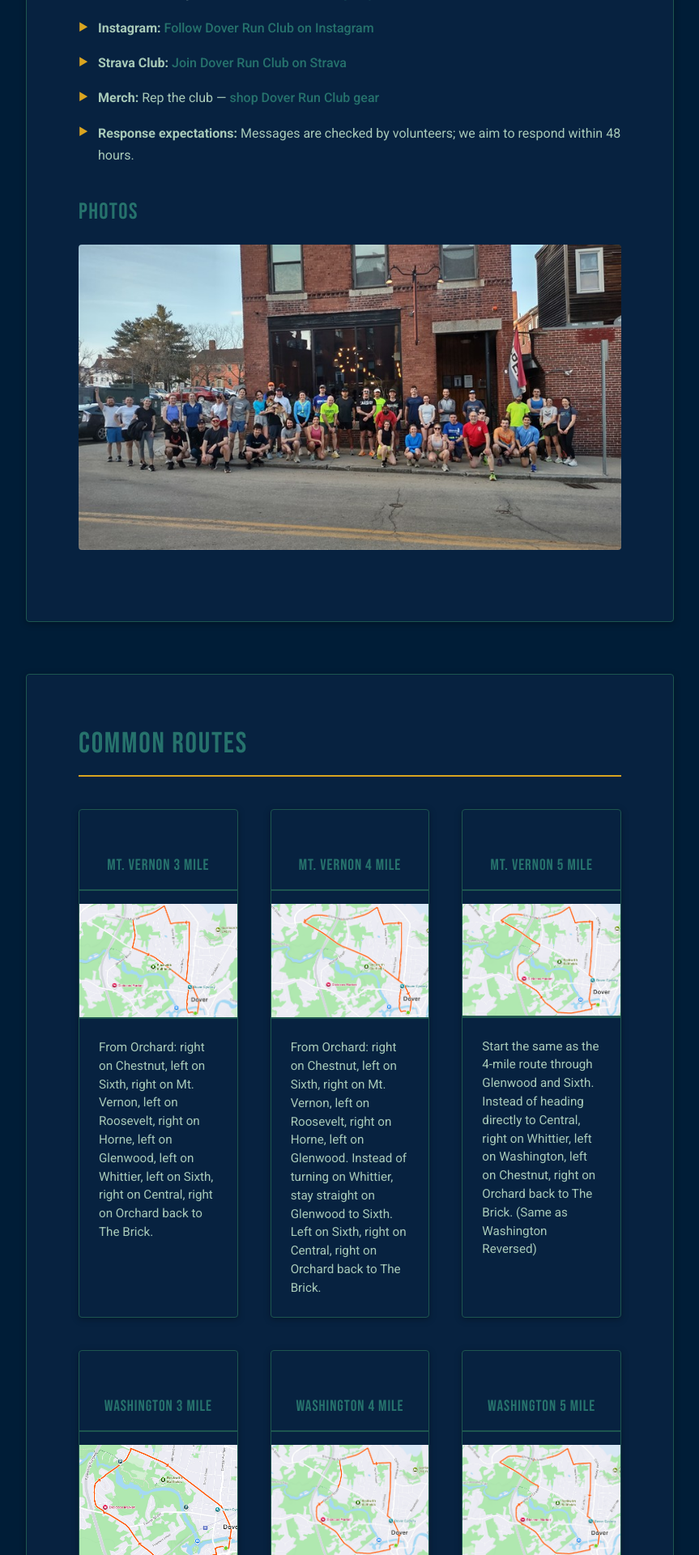
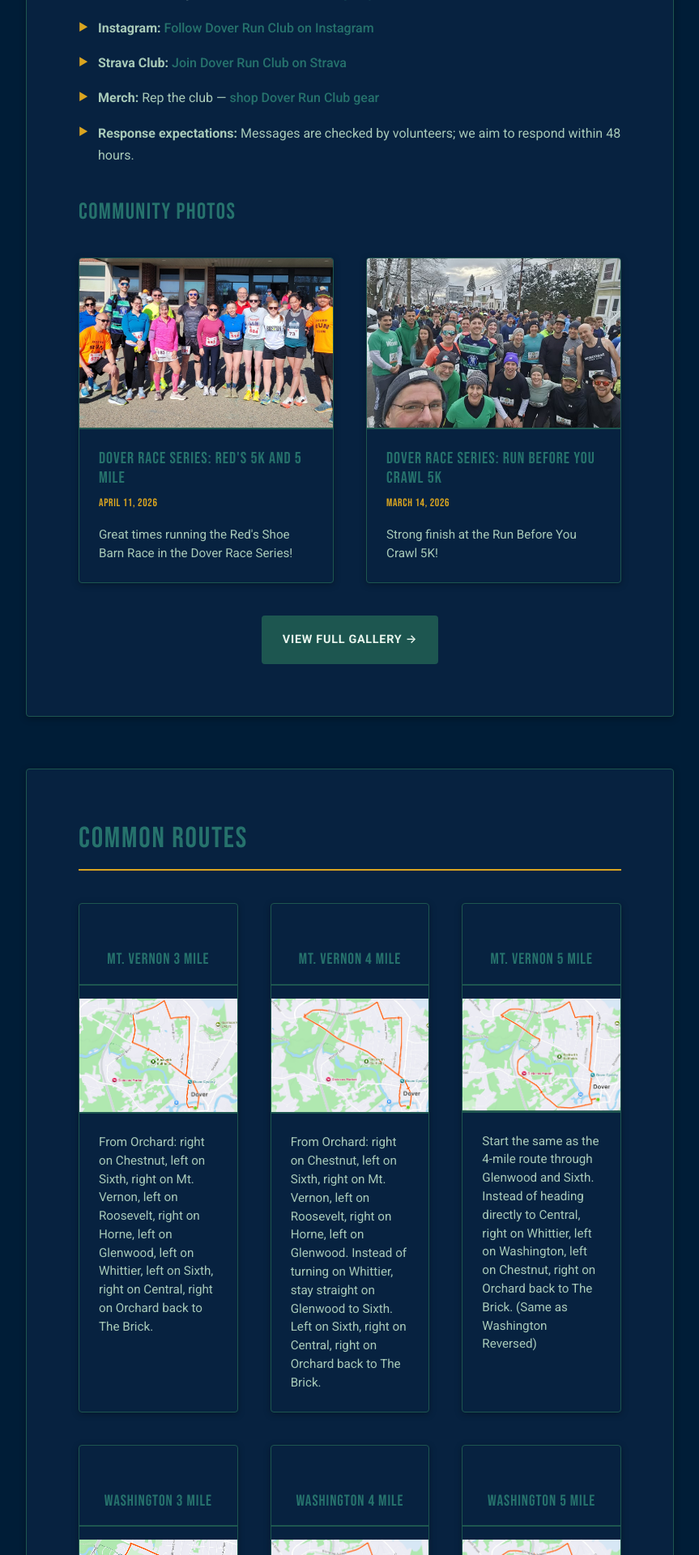
Before and after one commit to dekay2001/dover-run-club-website, a Jekyll site: the page built from index.md, in a window 1280 px wide. Shown: the part 2630-4550 px from the top of the page at 81% size, without its empty margins (208-1071 px from the left). Built offline with Jekyll 4.4.1, drawn with Linux system fonts in a browser that asks for light colours.

Commit message:
feat(gallery): add photo gallery page and integrate images with metadata

```diff
--- /dev/null
+++ b/_data/gallery.yml
@@ -0,0 +1,24 @@
+
+- image: /assets/images/2026-04-11-dover-race-series-reds-1200.jpg
+  title: "Dover Race Series: Red's 5K and 5 Mile"
+  date: "2026-04-11"
+  caption: "Great times running the Red's Shoe Barn Race in the Dover Race Series!"
+  alt: "Runners at the Dover Race Series Red's Race"
+
+- image: /assets/images/2026-03-14-dover-race-series-run-before-you-crawl-1200.jpg
+  title: "Dover Race Series: Run Before You Crawl 5K"
+  date: "2026-03-14"
+  caption: "Strong finish at the Run Before You Crawl 5K!"
+  alt: "Runners at the Run Before You Crawl 5K"
+
+- image: /assets/images/DCR_20260310-1200.jpg
+  title: "First Official Run"
+  date: "2026-03-10"
+  caption: "Our inaugurual Tuesday night run from The Brick. Great turnout and amazing energy to kick off the club!"
+  alt: "Large group of runners smiling outside The Brick"
+
+- image: /assets/images/run-club-group-photo.jpg
+  title: "Dover Middle School Pumpkin Dash 5K"
+  date: "2025-10-26"
+  caption: "Before DRC all started, Gru and his minions try to steal the best costume prize at the Dover Middle School Pumpkin Dash 5K."
+  alt: "Pumpkin Dash 5K group photo with runners in costume"
--- a/assets/css/main.css
+++ b/assets/css/main.css
@@ -664,3 +664,108 @@ main {
 .cookie-notice-btn:hover {
     background: var(--color-accent-hover);
 }
+/* Photo Gallery */
+.gallery-grid {
+    display: grid;
+    grid-template-columns: 1fr;
+    gap: var(--spacing-lg);
+    margin: var(--spacing-lg) 0;
+}
+
+@media (min-width: 768px) {
+    .gallery-grid {
+        grid-template-columns: repeat(2, 1fr);
+    }
+}
+
+.gallery-card {
+    background: var(--color-surface);
+    border-radius: var(--border-radius);
+    overflow: hidden;
+    box-shadow: 0 2px 8px var(--color-shadow);
+    border: 1px solid var(--color-border);
+    display: flex;
+    flex-direction: column;
+    transition: all var(--transition-speed) ease;
+}
+
+.gallery-card:hover {
+    transform: translateY(-4px);
+    box-shadow: 0 8px 24px var(--color-shadow-hover), 0 0 12px var(--color-glow);
+    border-color: var(--color-accent);
+}
+
+.gallery-image-wrapper {
+    position: relative;
+    width: 100%;
+    padding-top: 66.66%; /* 3:2 aspect ratio */
+    overflow: hidden;
+    border-bottom: 2px solid var(--color-border);
+}
+
+.gallery-image {
+    position: absolute;
+    top: 0;
+    left: 0;
+    width: 100%;
+    height: 100%;
+    object-fit: cover;
+    transition: transform var(--transition-speed) ease;
+}
+
+.gallery-card:hover .gallery-image {
+    transform: scale(1.03);
+}
+
+.gallery-caption-wrapper {
+    padding: var(--spacing-md);
+    flex-grow: 1;
+    display: flex;
+    flex-direction: column;
+}
+
+.gallery-title {
+    margin: 0 0 var(--spacing-xs) 0;
+    color: var(--color-primary);
+    font-size: 1.25rem;
+    border-bottom: none;
+    padding-bottom: 0;
+}
+
+.gallery-meta {
+    font-size: 0.85rem;
+    font-family: var(--font-heading);
+    color: var(--color-accent);
+    letter-spacing: 0.05em;
+    margin-bottom: var(--spacing-sm);
+}
+
+.gallery-caption {
+    font-size: 0.95rem;
+    color: var(--color-text);
+    margin: 0;
+    line-height: 1.5;
+}
+
+.button {
+    display: inline-block;
+    padding: var(--spacing-sm) var(--spacing-md);
+    background-color: var(--color-secondary);
+    border: 2px solid var(--color-secondary);
+    color: var(--color-text-on-dark);
+    text-align: center;
+    border-radius: var(--border-radius);
+    font-weight: 600;
+    font-size: 0.9rem;
+    text-transform: uppercase;
+    letter-spacing: 0.05em;
+    text-decoration: none;
+    transition: all var(--transition-speed) ease;
+}
+
+.button:hover {
+    background-color: var(--color-accent);
+    border-color: var(--color-accent);
+    color: var(--color-primary);
+    box-shadow: 0 0 10px var(--color-glow);
+}
--- a/index.md
+++ b/index.md
@@ -82,15 +82,25 @@ title: Home
     </ul>
 
     <!-- TODO: Add a photo gallery section here -->
-    <h3>Photos</h3>
-    <img
-        class="responsive-img"
-        srcset="{{ '/assets/images/DCR_20260310-400.jpg' | relative_url }} 400w,
-                {{ '/assets/images/DCR_20260310-800.jpg' | relative_url }} 800w,
-                {{ '/assets/images/DCR_20260310-1200.jpg' | relative_url }} 1200w"
-        sizes="(max-width: 800px) 100vw, 800px"
-        src="{{ '/assets/images/DCR_20260310-1200.jpg' | relative_url }}"
-        alt="{{ site.title }}'s first official run club photo">
+    <h3>Community Photos</h3>
+    <div class="gallery-grid">
+        {% for photo in site.data.gallery limit:2 %}
+        <div class="gallery-card">
+            <div class="gallery-image-wrapper">
+                <img src="{{ photo.image | relative_url }}" alt="{{ photo.alt | default: photo.title }}" class="gallery-image" loading="lazy">
+            </div>
+            <div class="gallery-caption-wrapper">
+                <h4 class="gallery-title">{{ photo.title }}</h4>
+                <div class="gallery-meta">{{ photo.date | date: "%B %d, %Y" }}</div>
+                <p class="gallery-caption">{{ photo.caption | truncatewords: 15 }}</p>
+            </div>
+        </div>
+        {% endfor %}
+    </div>
+
+    <div style="text-align: center; margin-top: var(--spacing-lg);">
+        <a href="{{ '/gallery.html' | relative_url }}" class="button">View Full Gallery →</a>
+    </div>
 </div>
 
 <div class="page">
```
Also changed, not shown: design/website-roadmap.md (+8 -0 lines), gallery.md (added, +29 -0 lines), assets/images/2026-03-14-dover-race-series-run-before-you-crawl-1200.jpg (added), assets/images/2026-03-14-dover-race-series-run-before-you-crawl.jpg (added), assets/images/2026-04-11-dover-race-series-reds-1200.jpg (added), assets/images/2026-04-11-dover-race-series-reds.jpg (added).
